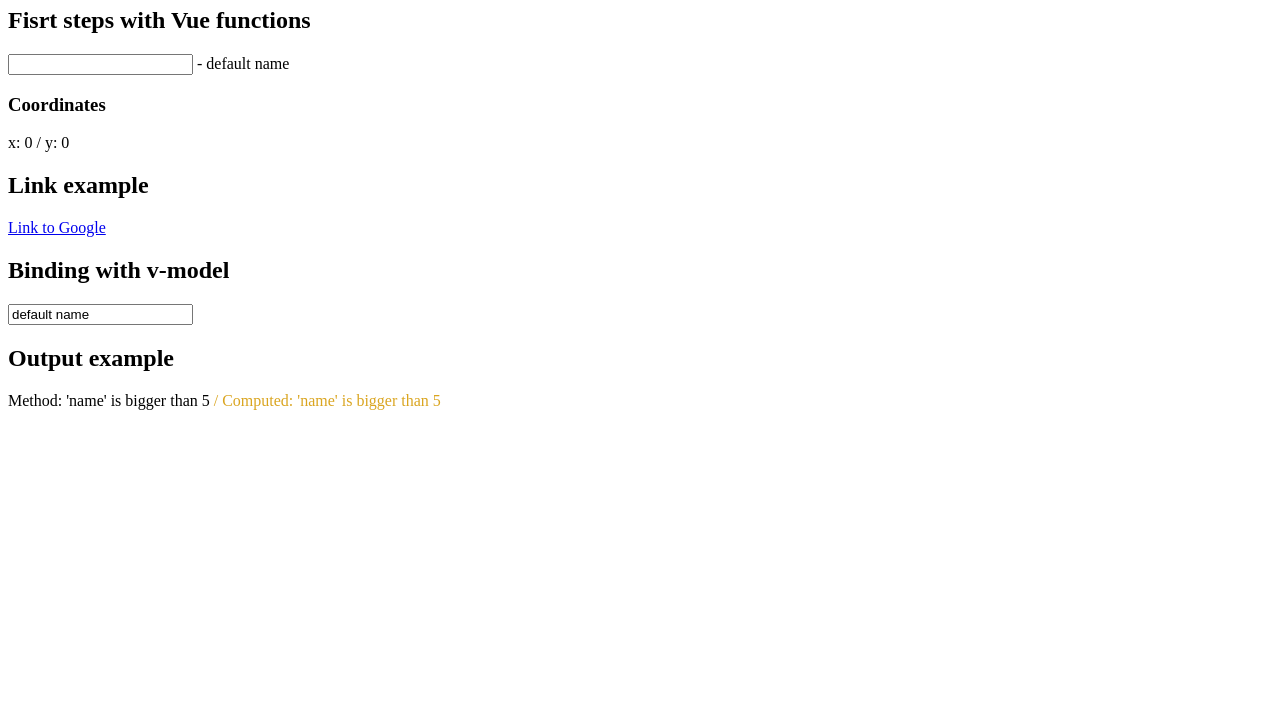
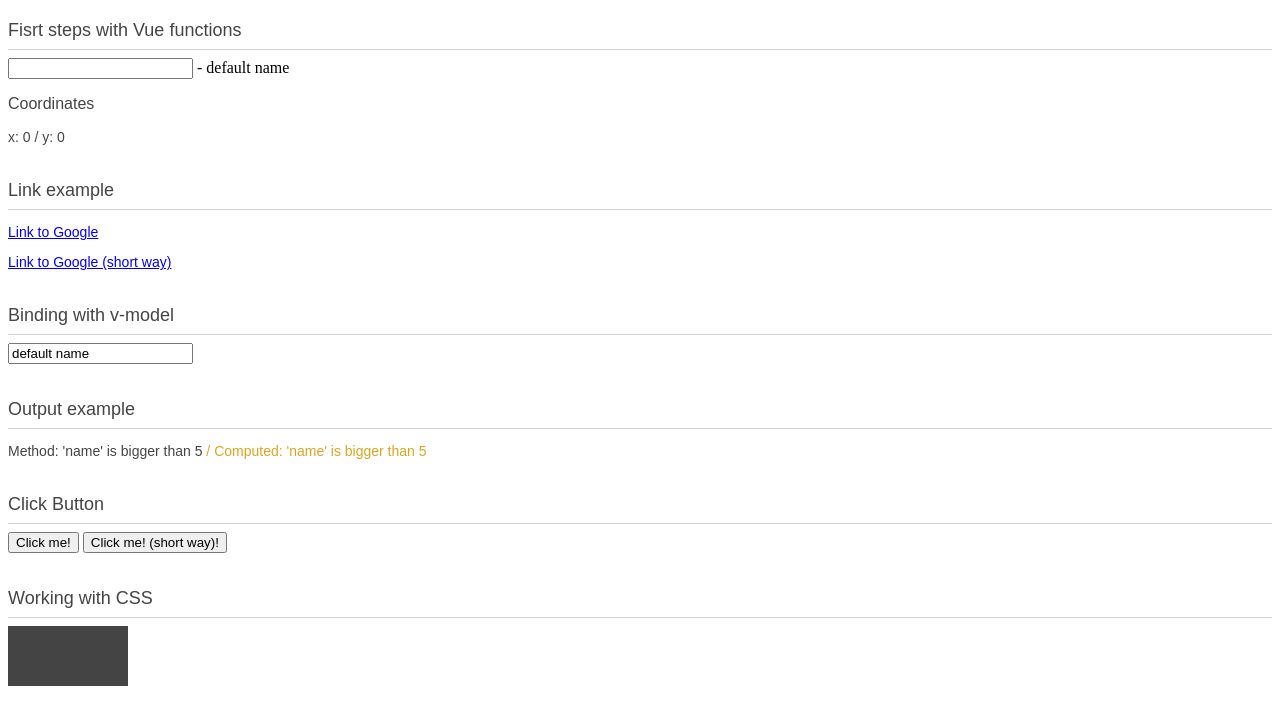
Before and after one commit to SamirSales/study-of-vue, a plain HTML site: page index.html in a window 1280 px wide. Shown: the part 73-800 px from the top of the page. Drawn offline with Linux system fonts and the light colour scheme.

Commit message:
saving progress

```diff
--- a/index.html
+++ b/index.html
@@ -4,7 +4,7 @@
     <meta charset="utf-8">
     <meta http-equiv="X-UA-Compatible" content="IE=edge">
     <title>Vue JS</title>
-    <link rel="stylesheet" href="">
+    <link rel="stylesheet" href="main.css">
     <script src="vue.js"></script>
 </head>
 
@@ -20,33 +20,36 @@
         <p>x: {{x}} / y: {{y}}</p>
 
         <h2>Link example</h2>
-        <a v-bind:href="googleLink">Link to Google</a>
+        <p><a v-bind:href="googleLink">Link to Google</a></p>
+        <p><a :href="googleLink">Link to Google (short way)</a></p>
 
         <h2>Binding with v-model</h2>
         <input v-model="name" />
 
         <h2>Output example</h2>
         <p>Method: {{ nameLengthMethod() }} <span style="color:goldenrod">/ Computed: {{ nameLengthComputed }}</span></p>
+
+        <h2>Click Button</h2>
+        <input type="button" v-on:click="alertMe" value="Click me!"/>
+        <input type="button" @click="alertMe" value="Click me! (short way)!"/>
+
+        <h2>Working with CSS</h2>
+        <div class="square" :class='{red: attachRed}' @click="attachRed = !attachRed;"></div>
     </div>
 
     <script>
         new Vue({
             el: '#app',
             data: {
-                title: 'Study of VueJS!',
+                title: 'Interact with DOM using VueJS!',
                 name: 'default name',
                 googleLink: 'http://google.com',
                 x: 0,
-                y: 0
-            },
-            computed:{
-                // methods created here are only called if it is necessary to re-calculate the result of output.
-                nameLengthComputed: function(){
-                    console.log('nameLengthComputed()');
-                    return this.name.length > 5 ? "'name' is bigger than 5" : "'name' is NOT bigger than 5.";
-                }
+                y: 0,
+                attachRed: false
             },
             methods: {
+                // methods of  this Vue Instance
                 changeName: function(event) {
                     this.name = event.target.value;
                 },
@@ -58,8 +61,21 @@
                     alert(event.target.value);
                 },
                 nameLengthMethod: function(){
-                    console.log('nameLengthMethod()');
                     return this.name.length > 5 ? "'name' is bigger than 5" : "'name' is NOT bigger than 5.";
+                }
+            },
+            computed:{
+                // Dependent properties
+                // methods created here are only called if it is necessary to re-calculate the result of output.
+                nameLengthComputed: function(){
+                    console.log('nameLengthComputed()');
+                    return this.name.length > 5 ? "'name' is bigger than 5" : "'name' is NOT bigger than 5.";
+                }
+            },
+            watch: {
+                // Execute code upon data changes
+                name: function(value){
+                    console.log("watch name = ", value);
                 }
             }
         });
--- /dev/null
+++ b/main.css
@@ -0,0 +1,31 @@
+h1, h2, h3, p {
+    color: #444444;
+    font-family: Arial, Helvetica, sans-serif;
+    /* font-family: "Times New Roman", Times, serif; */
+    font-weight: 350;
+}
+
+h2 {
+    margin: 35px 0 8px 0;
+    padding-bottom: 8px;
+    font-size: 18px;
+    border-bottom: solid 1px #d0d0d0;
+}
+
+h3 {
+    font-size: 16px;
+}
+
+p{
+    font-size: 14px;
+}
+
+.square {
+    height: 60px;
+    width: 120px;
+    background-color: #444444;
+}
+
+.red {
+    background-color: red;
+}
```
